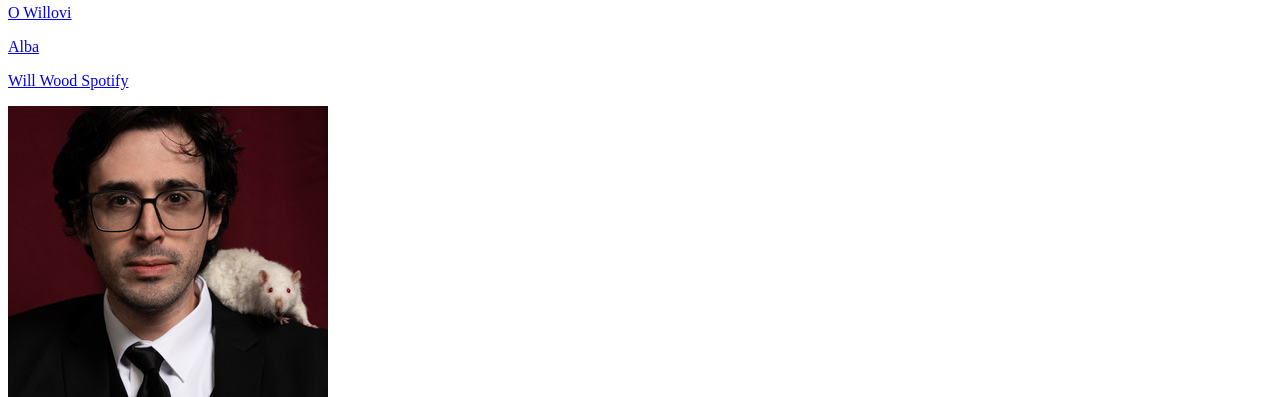
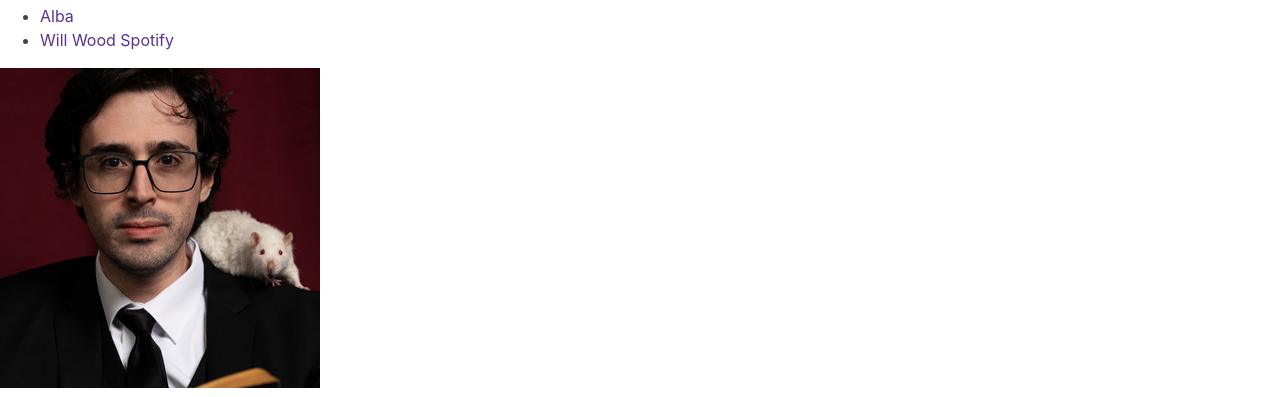
Before and after one commit to hynekvaner/ww, a plain HTML site: page index.html in a window 1280 px wide. Shown: the part 76-473 px from the top of the page. Drawn offline with nearby package versions, Linux system fonts and the light colour scheme.

Commit message:
AAAAAAAAAAAAAAAAAAAAAA

```diff
--- a/index.html
+++ b/index.html
@@ -4,19 +4,18 @@
     <meta charset="UTF-8">
     <meta name="viewport" content="width=device-width, initial-scale=1.0">
     <title>Will Wood</title>
-    <link rel="stylesheet" type="text/css" href="./bootstrap.css;">
-</head>
+    <link rel="stylesheet" href="./bootstrap.css" ></head>
 <body>
     <header>
         <h1>Will Wood</h1>
         <nav>
-
-            <p><a href="./index.html">O Willovi</a></p>
-            <p><a href="./alba.html">Alba</a></p>
-            <p><a href="https://open.spotify.com/artist/1VQ8riQ31zVHtlxiCC9EZE" target="_blank">Will Wood Spotify</a></p>
-        </nav>
+           <ul >
+            <li><a href="./index.html">O Willovi</a></li>
+            <li><a href="./alba.html">Alba</a></li>
+            <li><a href="https://open.spotify.com/artist/1VQ8riQ31zVHtlxiCC9EZE" target="_blank">Will Wood Spotify</a></li>
+        </ul></nav>
     </header>
-    <p class="mainpageWW"><img src="./imgs/ww.jpg" alt="William Woodiam"></p>
+    <p><img src="./imgs/ww.jpg" alt="William Woodiam"></p>
     <h2>Kdo je Will Wood?</h2>
     <p>Will Wood je hudebník, který se narodil 19. 7. 1993 v New Jersey, USA. Ve svých písních skoro vždy zpívá a hraje na piano, umí však také hrát na akustickou kytaru, ukulele a v pár písních použil i kazoo. <br>
     Tvořil hudbu jakou součást kapely Will Wood and the Tapeworms, ale později se přesunul na účet se jménem pouze Will Wood, přestože kaplela zůstala pohromadě. <br>
```
Also changed, not shown: alba.html (+6 -8 lines).
